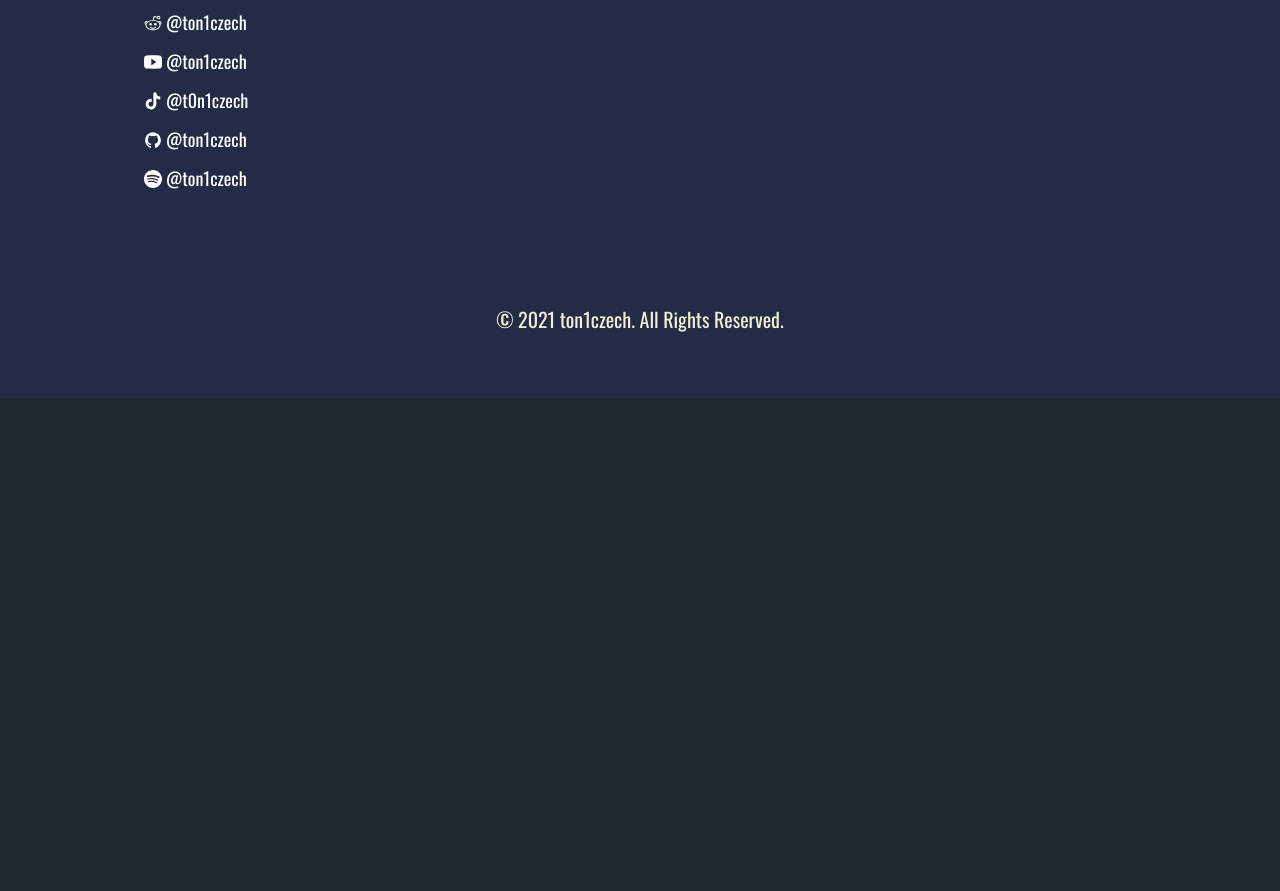
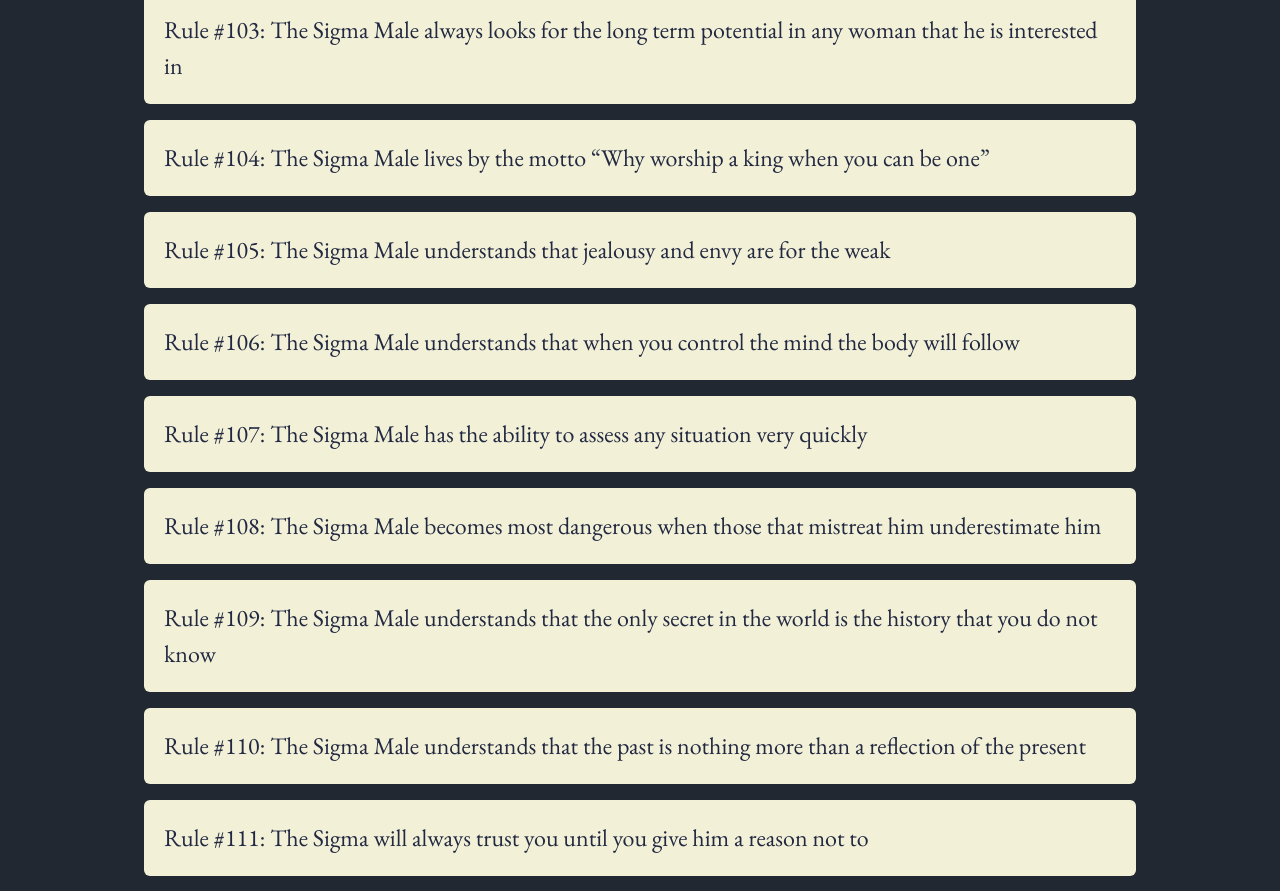
Before and after one commit to ton1czech/sigma-rules, a Next.js app: page /rules in a window 1280 px wide. Shown: the part 11109-12000 px from the top of the page. Before the commit the page ends 11507 px from the top, so only its background shows below. Built offline with nearby package versions, Linux system fonts and the light colour scheme.

Commit message:
🎁NEW: new rules

```diff
--- a/constants/data.js
+++ b/constants/data.js
@@ -399,4 +399,124 @@ export const rules = [
     id: 100,
     text: 'The Sigma Male will always pick and choose his words very carefully',
   },
+  {
+    id: 101,
+    text: 'The Sigma Male understands that words are very powerful because he knows that the power comes from knowing the definition of a word',
+  },
+  {
+    id: 102,
+    text: 'The Sigma Male understands that in life without balance you have chaos',
+  },
+  {
+    id: 103,
+    text: 'The Sigma Male always looks for the long term potential in any woman that he is interested in',
+  },
+  {
+    id: 104,
+    text: 'The Sigma Male lives by the motto “Why worship a king when you can be one”',
+  },
+  {
+    id: 105,
+    text: 'The Sigma Male understands that jealousy and envy are for the weak',
+  },
+  {
+    id: 106,
+    text: 'The Sigma Male understands that when you control the mind the body will follow',
+  },
+  {
+    id: 107,
+    text: 'The Sigma Male has the ability to assess any situation very quickly',
+  },
+  {
+    id: 108,
+    text: 'The Sigma Male becomes most dangerous when those that mistreat him underestimate him',
+  },
+  {
+    id: 109,
+    text: 'The Sigma Male understands that the only secret in the world is the history that you do not know',
+  },
+  {
+    id: 110,
+    text: 'The Sigma Male understands that the past is nothing more than a reflection of the present',
+  },
+  {
+    id: 111,
+    text: 'The Sigma will always trust you until you give him a reason not to',
+  },
+  {
+    id: 112,
+    text: 'The Sigma Male understands that there is a time and place for everything',
+  },
+  {
+    id: 113,
+    text: 'The Sigma Male understands that discipline is the key to getting what he wants',
+  },
+  {
+    id: 114,
+    text: 'If you have gotten to this very last codex then you are probably a Sigma Male',
+  },
+  {
+    id: 115,
+    text: 'The Sigma Male lives by the motto” If I want you I can find you”',
+  },
+  {
+    id: 116,
+    text: 'The Sigma Male only makes time for women that are worth his time',
+  },
+  {
+    id: 117,
+    text: '-The Sigma Male understands that the best way to teach anyone is to lead by example',
+  },
+  {
+    id: 118,
+    text: 'The Sigma Male understands that in order to understand where an individual is coming from you have to be where they are at',
+  },
+  {
+    id: 119,
+    text: 'The Sigma Male will always observe a woman’s behavior long before he would ever consider approaching her',
+  },
+  {
+    id: 120,
+    text: 'The Sigma Male is very outgoing once you get to know him',
+  },
+  {
+    id: 121,
+    text: 'The Sigma Male is a man of his word',
+  },
+  {
+    id: 122,
+    text: 'The Sigma Male understands that in life it’s the little things that mean a lot',
+  },
+  {
+    id: 123,
+    text: 'The Sigma Male will declare war on anyone or anything that is a threat to his peace of mind',
+  },
+  {
+    id: 124,
+    text: 'The Sigma Male understands that for a lot of women he is the need that they do not want',
+  },
+  {
+    id: 125,
+    text: 'The Sigma Male understands that no man knows everything but every man knows something',
+  },
+  {
+    id: 126,
+    text: 'The Sigma Male lives by the motto” I lead you follow”',
+  },
+  {
+    id: 127,
+    text: 'When the Sigma Male sets a goal for himself he accomplishes it',
+  },
+  {
+    id: 128,
+    text: 'The Sigma Male lives by the motto “confuse them with your silence shock them with your results”',
+  },
+  {
+    id: 129,
+    text: 'The Sigma Male understands that he must always be the star of his own movie',
+  },
+  {
+    id: 130,
+    text: 'The Sigma Male understands that that getting into a woman’s mindset is the first thing you do when getting to know her',
+  },
 ]
```
